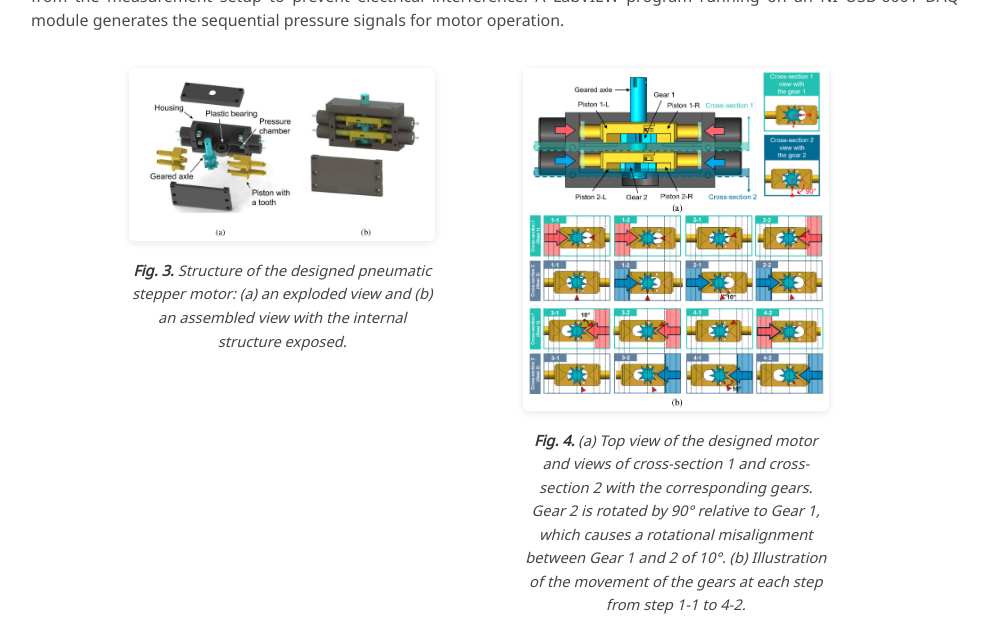
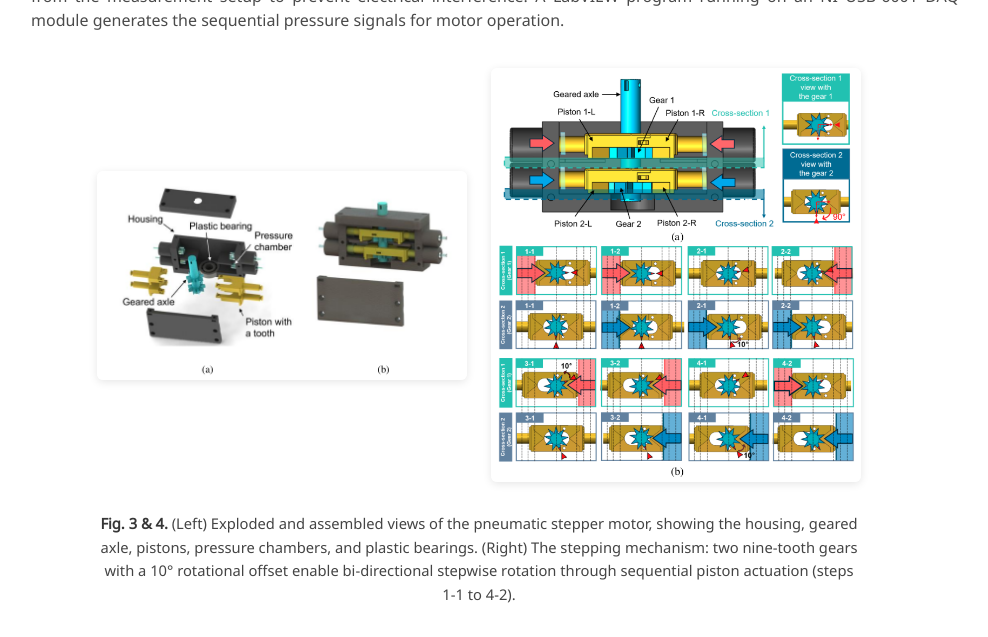
Before and after one commit to imyoungchae/nonmagnetic-stepper-motor, a Jekyll site: the page built from index.md, in a window 1280 px wide and 900 px high, scrolled down 1904 px, cut to the strip 0-637 px from the top of the window. Shown: the whole strip, without its empty margins (161-1149 px from the left). Built offline with Jekyll 4.4.1, drawn with Linux system fonts in a browser that asks for light colours; some web fonts are replaced.

Commit message:
Update index.md

```diff
--- a/index.md
+++ b/index.md
@@ -78,23 +78,20 @@ affiliations:
   </ul>
 </div>
 
-<!-- Fig. 3 and Fig. 4 side by side -->
-<div class="columns is-centered" style="margin-top: 1.5rem; margin-bottom: 2rem;">
-  <div class="column is-two-fifths">
-    <figure>
-      <img src="static/image/fig3.png" alt="Fig. 3" style="width: 100%; border-radius: 6px; box-shadow: 0 2px 8px rgba(0,0,0,0.1);">
-      <figcaption style="margin-top: 0.75rem; font-size: 0.92rem; color: #444; line-height: 1.6;">
-        <strong>Fig. 3.</strong> Structure of the designed pneumatic stepper motor: (a) an exploded view and (b) an assembled view with the internal structure exposed.
-      </figcaption>
-    </figure>
-  </div>
-  <div class="column is-two-fifths">
-    <figure>
-      <img src="static/image/fig4.png" alt="Fig. 4" style="width: 100%; border-radius: 6px; box-shadow: 0 2px 8px rgba(0,0,0,0.1);">
-      <figcaption style="margin-top: 0.75rem; font-size: 0.92rem; color: #444; line-height: 1.6;">
-        <strong>Fig. 4.</strong> (a) Top view of the designed motor and views of cross-section 1 and cross-section 2 with the corresponding gears. Gear 2 is rotated by 90&deg; relative to Gear 1, which causes a rotational misalignment between Gear 1 and 2 of 10&deg;. (b) Illustration of the movement of the gears at each step from step 1-1 to 4-2.
-      </figcaption>
-    </figure>
+<!-- Fig. 3 and Fig. 4 side by side with unified caption -->
+<div class="columns is-centered" style="margin-top: 1.5rem; margin-bottom: 0;">
+  <div class="column is-four-fifths">
+    <div class="columns is-vcentered is-mobile" style="margin-bottom: 0;">
+      <div class="column is-half">
+        <img src="static/image/fig3.png" alt="Motor structure" style="width: 100%; border-radius: 6px; box-shadow: 0 2px 8px rgba(0,0,0,0.1);">
+      </div>
+      <div class="column is-half">
+        <img src="static/image/fig4.png" alt="Motor operation principle" style="width: 100%; border-radius: 6px; box-shadow: 0 2px 8px rgba(0,0,0,0.1);">
+      </div>
+    </div>
+    <figcaption style="margin-top: 0.75rem; margin-bottom: 2rem; font-size: 0.92rem; color: #444; line-height: 1.6; text-align: center;">
+      <strong>Fig. 3 &amp; 4.</strong> (Left) Exploded and assembled views of the pneumatic stepper motor, showing the housing, geared axle, pistons, pressure chambers, and plastic bearings. (Right) The stepping mechanism: two nine-tooth gears with a 10&deg; rotational offset enable bi-directional stepwise rotation through sequential piston actuation (steps 1-1 to 4-2).
+    </figcaption>
   </div>
 </div>
 
```
